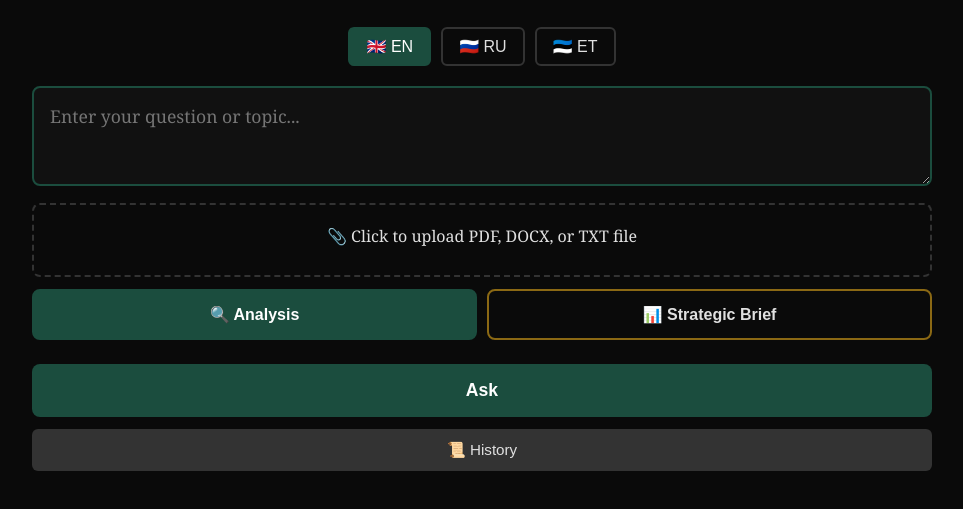
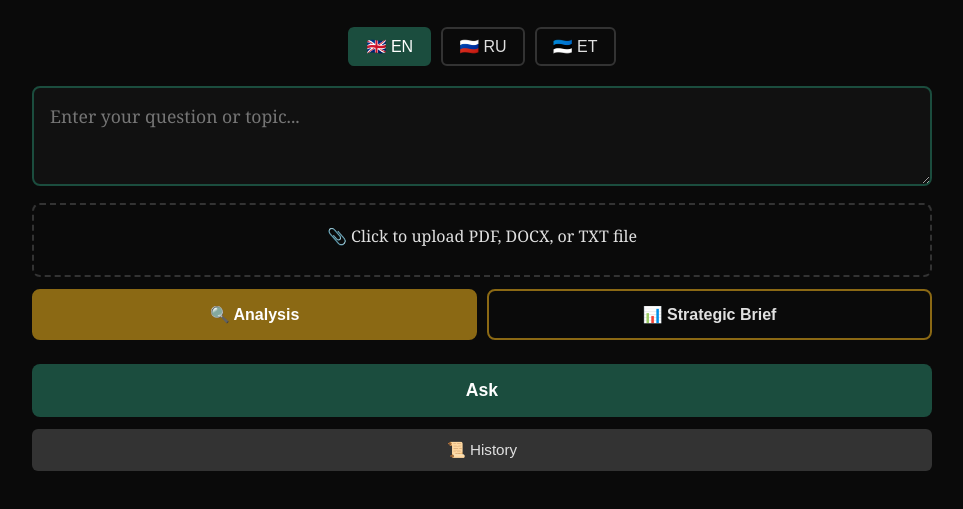
Before and after one commit to StevenAlber/lazysusan, a website: page public/index.html in a window 1280 px wide. Both pictures are taken after a click on the button "🇬🇧 EN". Shown: the part 149-658 px from the top of the page, without its empty margins (158-1121 px from the left). Drawn offline with Linux system fonts and the light colour scheme.

Commit message:
Refactor mode buttons and history UI elements

```diff
--- a/public/index.html
+++ b/public/index.html
@@ -24,11 +24,9 @@
     .file-upload input{display:none}
     .file-info{color:#8B6914;font-size:0.9rem;margin-top:8px}
     .mode-selector{display:flex;gap:10px;margin:12px 0}
-    .mode-btn{flex:1;padding:14px;font-family:Arial,sans-serif;font-size:1rem;font-weight:bold;border:2px solid #333;background:transparent;color:#e0e0e0;border-radius:8px;cursor:pointer;transition:all 0.2s}
-    .mode-btn:hover{border-color:#1B4D3E;background:#111}
-    .mode-btn.active{border-color:#1B4D3E;background:#1B4D3E;color:white}
-    .mode-btn.brief{border-color:#8B6914}
-    .mode-btn.brief.active{background:#8B6914;border-color:#8B6914}
+    .mode-btn{flex:1;padding:14px;font-family:Arial,sans-serif;font-size:1rem;font-weight:bold;border:2px solid #8B6914;background:transparent;color:#e0e0e0;border-radius:8px;cursor:pointer;transition:all 0.2s}
+    .mode-btn:hover{background:#1a1a0a}
+    .mode-btn.active{background:#8B6914;color:white}
     button.submit{width:100%;padding:16px;margin-top:12px;font-family:Arial,sans-serif;font-size:1.1rem;font-weight:bold;background:#1B4D3E;color:white;border:none;border-radius:8px;cursor:pointer}
     button.submit:hover{background:#2a6b54}
     button.submit:disabled{background:#333;cursor:not-allowed}
@@ -111,11 +109,11 @@
       </div>
       <div class="mode-selector">
         <button class="mode-btn active" id="modeAnalysis" onclick="setMode(false)">🔍 Analysis</button>
-        <button class="mode-btn brief" id="modeBrief" onclick="setMode(true)">📊 Strategic Brief</button>
+        <button class="mode-btn" id="modeBrief" onclick="setMode(true)">📊 Strategic Brief</button>
       </div>
       <button class="submit" id="submit" onclick="ask()">Ask</button>
       <div class="action-buttons">
-        <button class="btn-history" onclick="toggleHistory()">📜 History</button>
+        <button class="btn-history" id="btnHistory" onclick="toggleHistory()">📜 History</button>
         <button class="btn-pdf" id="pdfBtn" onclick="exportPDF()" style="display:none">📄 Export PDF</button>
       </div>
     </div>
@@ -137,11 +135,11 @@
   <!-- History Panel -->
   <div class="history-panel" id="historyPanel">
     <div class="history-header">
-      <h3>📜 History</h3>
+      <h3 id="historyTitle">📜 History</h3>
       <button class="history-close" onclick="toggleHistory()">×</button>
     </div>
     <div id="historyList"></div>
-    <button class="history-clear" onclick="clearHistory()">🗑️ Clear All History</button>
+    <button class="history-clear" id="btnClearHistory" onclick="clearHistory()">🗑️ Clear All History</button>
   </div>
 
   <script>
@@ -151,9 +149,72 @@
     let briefMode=false;
 
     const UI={
-      en:{placeholder:'Enter your question or topic...',askBtn:'Ask',loading:'Elite agents analyzing...',loadingBrief:'Writing Strategic Brief (this takes longer)...',synthesisTitle:'🎼 Conductor\'s Synthesis',briefTitle:'📊 Strategic Brief',showAgents:'▶ Show agent responses',hideAgents:'▼ Hide agent responses',generated:'Generated',filePrompt:'Click to upload PDF, DOCX, or TXT file',historyEmpty:'No history yet. Ask a question to get started!',historyBrief:'Strategic Brief'},
-      ru:{placeholder:'Введите вопрос или тему...',askBtn:'Спросить',loading:'Элитные агенты анализируют...',loadingBrief:'Составляем стратегический обзор (это займёт больше времени)...',synthesisTitle:'🎼 Синтез дирижёра',briefTitle:'📊 Стратегический обзор',showAgents:'▶ Показать ответы агентов',hideAgents:'▼ Скрыть ответы агентов',generated:'Сгенерировано',filePrompt:'Нажмите для загрузки PDF, DOCX или TXT',historyEmpty:'История пуста. Задайте вопрос!',historyBrief:'Стратегический обзор'},
-      et:{placeholder:'Sisesta küsimus või teema...',askBtn:'Küsi',loading:'Eliit-agendid analüüsivad...',loadingBrief:'Kirjutan strateegilist ülevaadet (see võtab kauem)...',synthesisTitle:'🎼 Dirigendi süntees',briefTitle:'📊 Strateegiline ülevaade',showAgents:'▶ Näita agentide vastuseid',hideAgents:'▼ Peida agentide vastused',generated:'Genereeritud',filePrompt:'Kliki PDF, DOCX või TXT üleslaadimiseks',historyEmpty:'Ajalugu on tühi. Küsi midagi!',historyBrief:'Strateegiline ülevaade'}
+      en:{
+        placeholder:'Enter your question or topic...',
+        askBtn:'Ask',
+        loading:'Elite agents analyzing...',
+        loadingBrief:'Writing Strategic Brief (this takes longer)...',
+        synthesisTitle:'🎼 Conductor\'s Synthesis',
+        briefTitle:'📊 Strategic Brief',
+        showAgents:'▶ Show agent responses',
+        hideAgents:'▼ Hide agent responses',
+        generated:'Generated',
+        filePrompt:'Click to upload PDF, DOCX, or TXT file',
+        historyEmpty:'No history yet. Ask a question to get started!',
+        historyBrief:'Strategic Brief',
+        modeAnalysis:'🔍 Analysis',
+        modeBrief:'📊 Strategic Brief',
+        history:'📜 History',
+        historyTitle:'📜 History',
+        exportPdf:'📄 Export PDF',
+        clearHistory:'🗑️ Clear All History',
+        loadBtn:'Load',
+        deleteBtn:'Delete'
+      },
+      ru:{
+        placeholder:'Введите вопрос или тему...',
+        askBtn:'Спросить',
+        loading:'Элитные агенты анализируют...',
+        loadingBrief:'Составляем стратегический обзор (это займёт больше времени)...',
+        synthesisTitle:'🎼 Синтез дирижёра',
+        briefTitle:'📊 Стратегический обзор',
+        showAgents:'▶ Показать ответы агентов',
+        hideAgents:'▼ Скрыть ответы агентов',
+        generated:'Сгенерировано',
+        filePrompt:'Нажмите для загрузки PDF, DOCX или TXT',
+        historyEmpty:'История пуста. Задайте вопрос!',
+        historyBrief:'Стратегический обзор',
+        modeAnalysis:'🔍 Анализ',
+        modeBrief:'📊 Стратегический обзор',
+        history:'📜 История',
+        historyTitle:'📜 История',
+        exportPdf:'📄 Экспорт PDF',
+        clearHistory:'🗑️ Очистить историю',
+        loadBtn:'Загрузить',
+        deleteBtn:'Удалить'
+      },
+      et:{
+        placeholder:'Sisesta küsimus või teema...',
+        askBtn:'Küsi',
+        loading:'Eliit-agendid analüüsivad...',
+        loadingBrief:'Kirjutan strateegilist ülevaadet (see võtab kauem)...',
+        synthesisTitle:'🎼 Dirigendi süntees',
+        briefTitle:'📊 Strateegiline ülevaade',
+        showAgents:'▶ Näita agentide vastuseid',
+        hideAgents:'▼ Peida agentide vastused',
+        generated:'Genereeritud',
+        filePrompt:'Kliki PDF, DOCX või TXT üleslaadimiseks',
+        historyEmpty:'Ajalugu on tühi. Küsi midagi!',
+        historyBrief:'Strateegiline ülevaade',
+        modeAnalysis:'🔍 Analüüs',
+        modeBrief:'📊 Strateegiline ülevaade',
+        history:'📜 Ajalugu',
+        historyTitle:'📜 Ajalugu',
+        exportPdf:'📄 Ekspordi PDF',
+        clearHistory:'🗑️ Kustuta ajalugu',
+        loadBtn:'Laadi',
+        deleteBtn:'Kustuta'
+      }
     };
 
     const AGENT_MODELS={
@@ -179,6 +240,15 @@
       document.getElementById('loadingText').textContent=briefMode?t.loadingBrief:t.loading;
       document.getElementById('synthesisTitle').textContent=briefMode?t.briefTitle:t.synthesisTitle;
       document.getElementById('filePromptText').textContent=t.filePrompt;
+      document.getElementById('modeAnalysis').textContent=t.modeAnalysis;
+      document.getElementById('modeBrief').textContent=t.modeBrief;
+      document.getElementById('btnHistory').textContent=t.history;
+      document.getElementById('historyTitle').textContent=t.historyTitle;
+      document.getElementById('btnClearHistory').textContent=t.clearHistory;
+      const pdfBtn=document.getElementById('pdfBtn');
+      if(pdfBtn.style.display!=='none'){
+        pdfBtn.textContent=t.exportPdf;
+      }
       const toggle=document.getElementById('agentsToggle');
       toggle.textContent=document.getElementById('agents').classList.contains('visible')?t.hideAgents:t.showAgents;
     }
@@ -189,6 +259,7 @@
         btn.classList.add('active');
         currentLang=btn.dataset.lang;
         updateUI();
+        renderHistory();
       });
     });
 
@@ -294,6 +365,7 @@
       document.getElementById('timestamp').textContent=t.generated+': '+new Date(data.timestamp).toLocaleString();
       document.getElementById('results').style.display='block';
       document.getElementById('pdfBtn').style.display='block';
+      document.getElementById('pdfBtn').textContent=t.exportPdf;
       lastResponse=data;
     }
 
@@ -348,8 +420,8 @@
           ${item.briefMode?`<div class="history-item-type">${t.historyBrief}</div>`:''}
           <div class="history-item-question">${item.question}</div>
           <div class="history-item-actions">
-            <button class="btn-load" onclick="loadFromHistory(${item.id})">Load</button>
-            <button class="btn-delete" onclick="deleteFromHistory(${item.id})">Delete</button>
+            <button class="btn-load" onclick="loadFromHistory(${item.id})">${t.loadBtn}</button>
+            <button class="btn-delete" onclick="deleteFromHistory(${item.id})">${t.deleteBtn}</button>
           </div>
         </div>
       `).join('');
```
